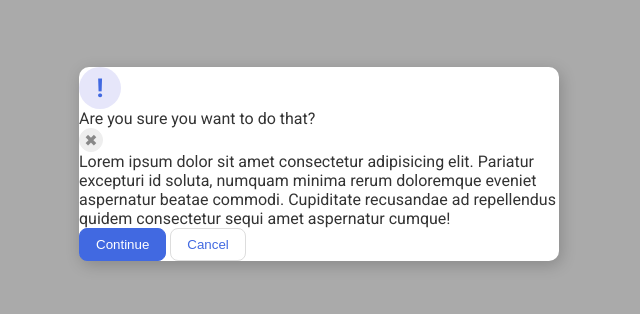
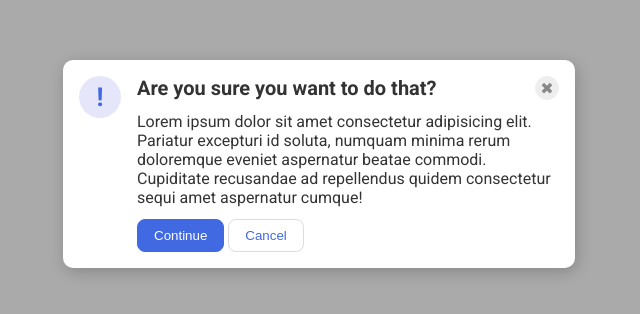
Before and after one commit to henrymancer/odin-css, a plain HTML site: page flex/05-flex-modal/index.html in a window 1280 px wide. Shown: the part 236-550 px from the top of the page, without its empty margins (321-961 px from the left). Drawn offline with Linux system fonts and the light colour scheme.

Commit message:
flex/05-flex-modal solution

```diff
--- a/flex/05-flex-modal/index.html
+++ b/flex/05-flex-modal/index.html
@@ -11,11 +11,17 @@
   <body>
     <div class="modal">
       <div class="icon">!</div>
-      <div class="header">Are you sure you want to do that?</div>
-      <button class="close-button">✖</button>
-      <div class="text">Lorem ipsum dolor sit amet consectetur adipisicing elit. Pariatur excepturi id soluta, numquam minima rerum doloremque eveniet aspernatur beatae commodi. Cupiditate recusandae ad repellendus quidem consectetur sequi amet aspernatur cumque!</div>
-      <button class="continue">Continue</button>
-      <button class="cancel">Cancel</button>
+      <div class="content">
+        <div class="header">
+          <div>Are you sure you want to do that?</div>
+          <button class="close-button">✖</button>
+        </div>
+        <div class="text">Lorem ipsum dolor sit amet consectetur adipisicing elit. Pariatur excepturi id soluta, numquam minima rerum doloremque eveniet aspernatur beatae commodi. Cupiditate recusandae ad repellendus quidem consectetur sequi amet aspernatur cumque!</div>
+        <div class="buttons">
+          <button class="continue">Continue</button>
+          <button class="cancel">Cancel</button>
+        </div>
+      </div>
     </div>
   </body>
 </html>
--- a/flex/05-flex-modal/style.css
+++ b/flex/05-flex-modal/style.css
@@ -20,6 +20,9 @@ body {
   width: 480px;
   border-radius: 10px;
   box-shadow: 2px 4px 16px rgba(0,0,0,.2);
+  padding: 16px;
+  display: flex;
+  gap: 16px;
 }
 
 .icon {
@@ -31,6 +34,7 @@ body {
   height: 42px;
   border-radius: 50%;
   display: flex;
+  flex: 0 0 auto;
   align-items: center;
   justify-content: center;
 }
@@ -67,3 +71,16 @@ button.cancel {
   border: 1px solid #ddd;
   color: royalblue;
 }
+
+.content {
+  display: flex;
+  flex-direction: column;
+  gap: 12px;
+}
+
+.header {
+  display: flex;
+  justify-content: space-between;
+  font-weight: 700;
+  font-size: 1.25rem;
+}
```
